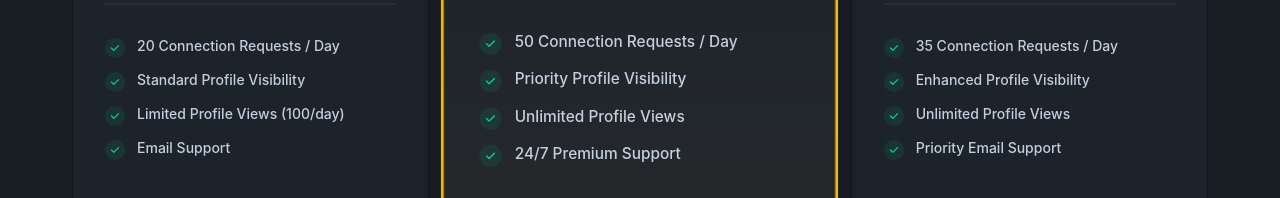
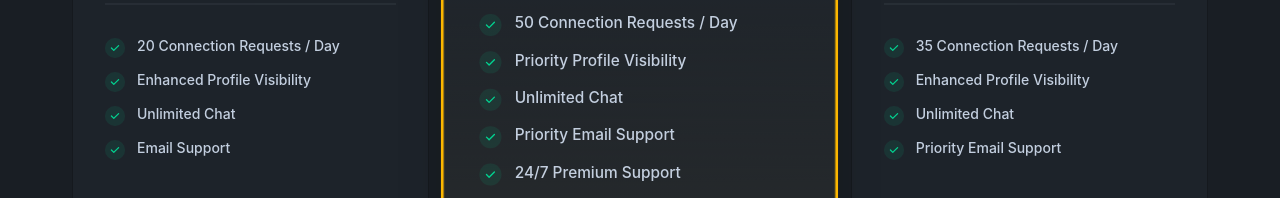
Before and after one commit to Vishal-00hax/DevTinder-web, a React (Vite) app: page /premium in a window 1280 px wide. Shown: the part 489-687 px from the top of the page. Built offline with nearby package versions, Linux system fonts and the light colour scheme; no server answers.

Commit message:
Membership visible on feed's Usercard.

```diff
--- a/src/components/Premium.jsx
+++ b/src/components/Premium.jsx
@@ -14,8 +14,8 @@ function Premium() {
       price: "140",
       features: [
         "20 Connection Requests / Day",
-        "Standard Profile Visibility",
-        "Limited Profile Views (100/day)",
+        "Enhanced Profile Visibility",
+        "Unlimited Chat",
         "Email Support",
       ],
       isPopular: false,
@@ -28,7 +28,8 @@ function Premium() {
       features: [
         "50 Connection Requests / Day",
         "Priority Profile Visibility",
-        "Unlimited Profile Views",
+        "Unlimited Chat",
+        "Priority Email Support",
         "24/7 Premium Support",
       ],
       isPopular: true,
@@ -43,7 +44,7 @@ function Premium() {
       features: [
         "35 Connection Requests / Day",
         "Enhanced Profile Visibility",
-        "Unlimited Profile Views",
+        "Unlimited Chat",
         "Priority Email Support",
       ],
       isPopular: false,
--- a/src/components/UserCard.jsx
+++ b/src/components/UserCard.jsx
@@ -11,7 +11,16 @@ function UserCard({ user }) {
   const [requestToast, setRequestToast] = useState("");
   const [requestLimitToast, setRequestLimitToast] = useState(false);
   const [error, setError] = useState("");
-  const { firstName, lastName, photoUrl, age, skills, gender, _id } = user;
+  const {
+    firstName,
+    lastName,
+    photoUrl,
+    age,
+    skills,
+    gender,
+    _id,
+    membershipType,
+  } = user;
   const dispatch = useDispatch();
   const loggedInUser = useSelector((store) => store.user);
   const genralUsers = String(loggedInUser?._id) !== String(_id);
@@ -110,10 +119,10 @@ function UserCard({ user }) {
             <h2 className="card-title">
               {firstName || "-"} {lastName || "-"}
             </h2>
+            {membershipType && <p>{membershipType} Membership</p>}
             <p>Age : {age}</p>
             <p>Gender : {gender.toUpperCase() || "-"}</p>
             <p>{skills.join(", ").toUpperCase() || "-"}</p>
-            <p></p>
             {genralUsers && (
               <div className="card-actions justify-center">
                 <button
```
